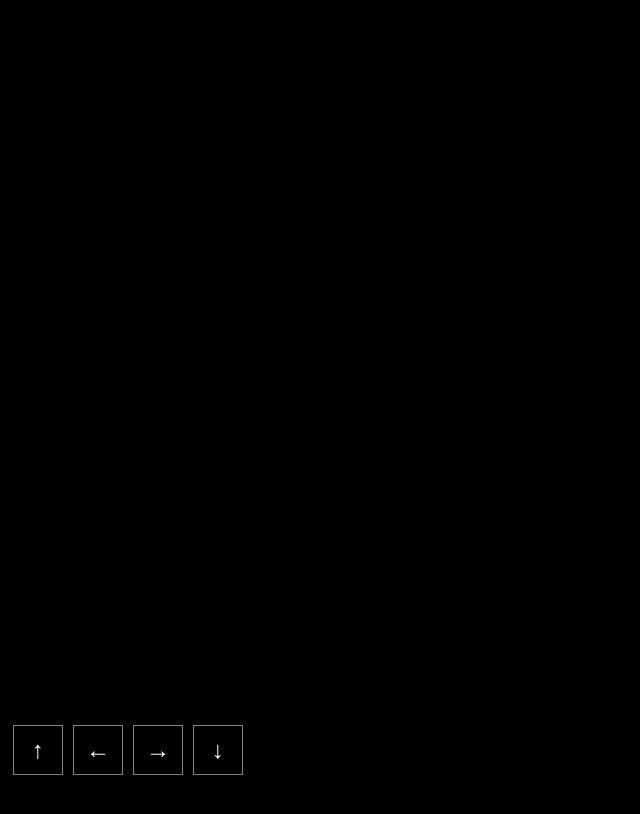
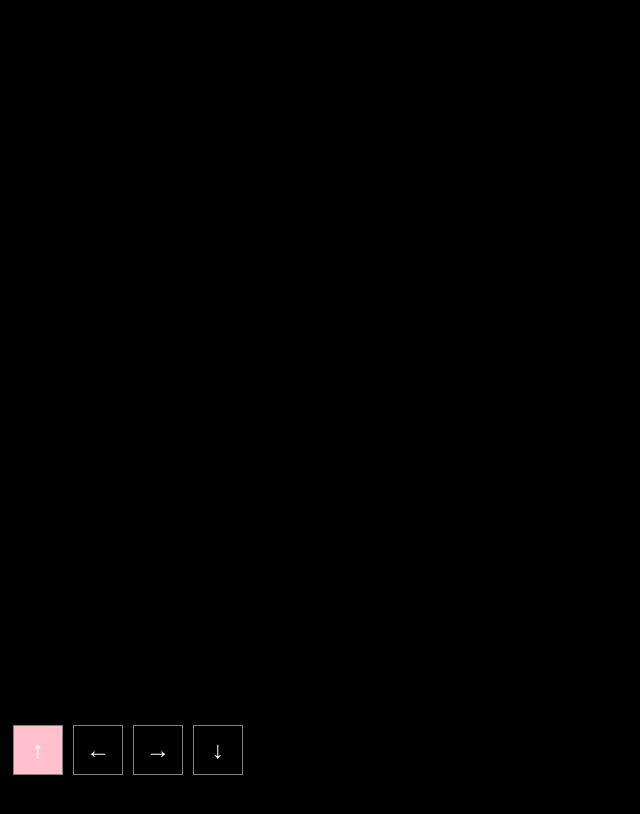
Before and after one commit to Elijer/jungle, a website with bundled scripts: page client/index.html in a window 1280 px wide. In both pictures the pointer is over the button 38 px from the left and 750 px from the top of the page. Shown: the whole page, without its empty margins (0-640 px from the left). Built offline with nearby package versions, Linux system fonts and the light colour scheme; files whose address does not match are found by name.

Commit message:
added button styling

```diff
--- a/client/src/style.css
+++ b/client/src/style.css
@@ -25,3 +25,7 @@ html {
   border: solid grey 1px;
   color: white
 }
+
+.arrow-key-interface button:hover {
+  background: pink;
+}
```
